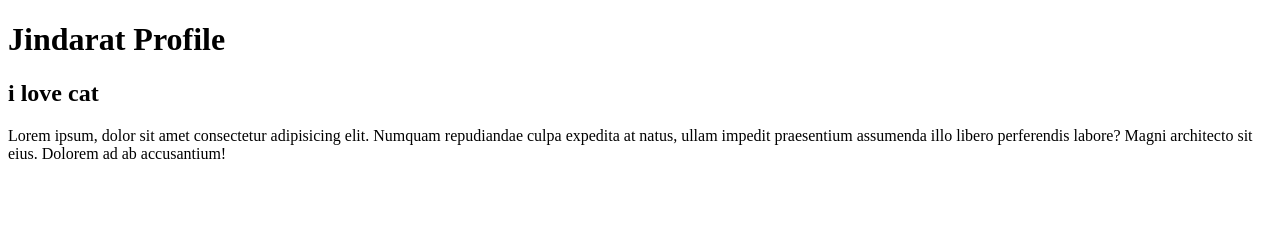
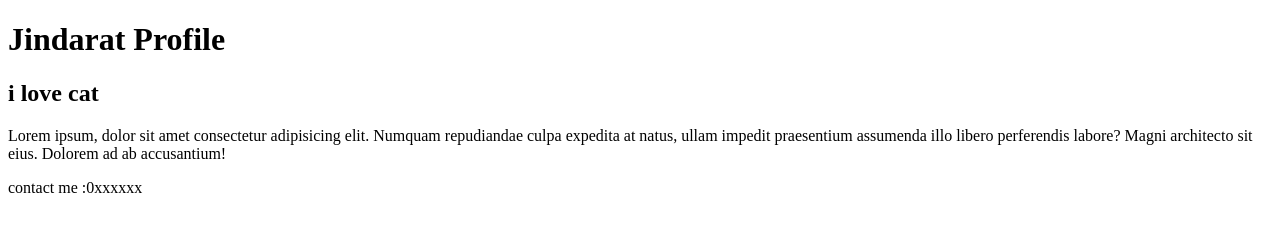
Before and after one commit to jindarat2022/jindarat-jari-project, a plain HTML site: page index.html in a window 1280 px wide. Drawn offline with Linux system fonts and the light colour scheme.

Commit message:
Add footer second_branch
Add footer second_branch

```diff
--- a/index.html
+++ b/index.html
@@ -11,5 +11,6 @@
     <h2>i love cat</h2>
     <p>Lorem ipsum, dolor sit amet consectetur adipisicing elit. Numquam repudiandae culpa expedita at natus, ullam
         impedit praesentium assumenda illo libero perferendis labore? Magni architecto sit eius. Dolorem ad ab accusantium!</p>
+    <p>contact me :0xxxxxx</p>
 </body>
 </html>
```
